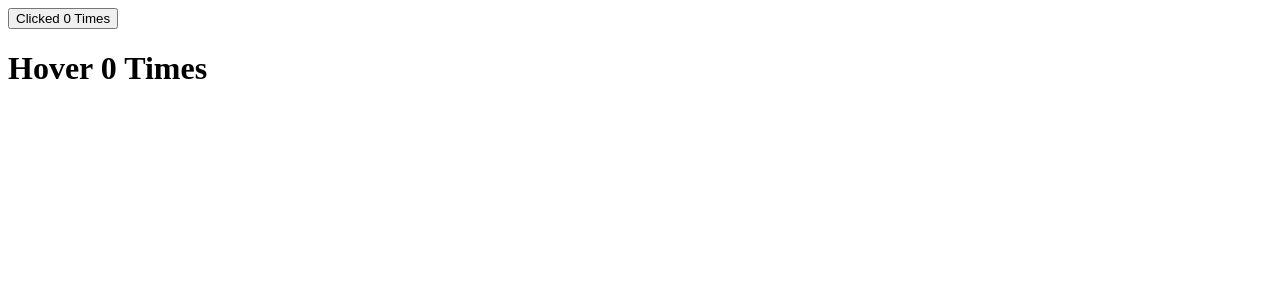
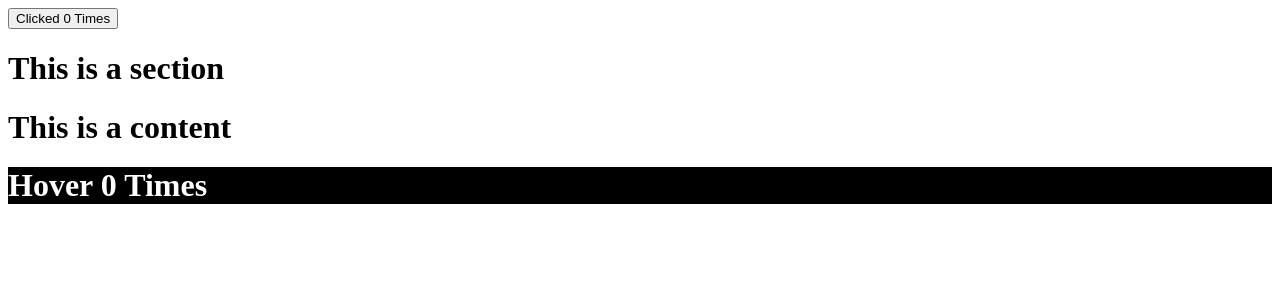
Before and after one commit to AbuSalehFaysal/lws-react, a React (Create React App) app: page / in a window 1280 px wide. Shown: the top 300 px of the page. Built offline with nearby package versions, Linux system fonts and the light colour scheme.

Commit message:
context api

```diff
--- a/src/App.js
+++ b/src/App.js
@@ -1,8 +1,16 @@
+import React from 'react';
 import ClickCounter from './components/ClickCounter';
 import Counter from './components/Counter';
-import HoverCounter from './components/HoverCounter';
+import Section from './components/Section';
+import ThemeContext from './contexts/themeContext';
 
-function App() {
+export default class App extends React.Component {
+    state = {
+        theme: 'dark',
+    };
+
+    render() {
+        const { theme } = this.state;
         return (
             <div className="App">
                 <Counter>
@@ -10,13 +18,10 @@
                         <ClickCounter count={counter} incrementCount={incrementCount} />
                     )}
                 </Counter>
-            <Counter>
-                {(counter, incrementCount) => (
-                    <HoverCounter count={counter} incrementCount={incrementCount} />
-                )}
-            </Counter>
+                <ThemeContext.Provider value={{ theme }}>
+                    <Section />
+                </ThemeContext.Provider>
             </div>
         );
     }
-
-export default App;
+}
--- /dev/null
+++ b/src/components/Content.js
@@ -0,0 +1,24 @@
+import ThemeContext from '../contexts/themeContext';
+import Counter from './Counter';
+import HoverCounter from './HoverCounter';
+
+export default function Content() {
+    return (
+        <div>
+            <h1>This is a content</h1>
+            <Counter>
+                {(counter, incrementCount) => (
+                    <ThemeContext.Consumer>
+                        {({ theme }) => (
+                            <HoverCounter
+                                count={counter}
+                                incrementCount={incrementCount}
+                                theme={theme}
+                            />
+                        )}
+                    </ThemeContext.Consumer>
+                )}
+            </Counter>
+        </div>
+    );
+}
--- a/src/components/HoverCounter.js
+++ b/src/components/HoverCounter.js
@@ -1,9 +1,12 @@
 import React from 'react';
 
-export default function HoverCounter({ count, incrementCount }) {
+export default function HoverCounter({ count, incrementCount, theme }) {
+    const style = theme === 'dark' ? { backgroundColor: '#000000', color: '#ffffff' } : null;
     return (
         <div>
-            <h1 onMouseOver={incrementCount}>Hover {count} Times</h1>
+            <h1 onMouseOver={incrementCount} style={style}>
+                Hover {count} Times
+            </h1>
         </div>
     );
 }
--- /dev/null
+++ b/src/components/Section.js
@@ -0,0 +1,11 @@
+import React from 'react';
+import Content from './Content';
+
+const Section = () => (
+    <div>
+        <h1>This is a section</h1>
+        <Content />
+    </div>
+);
+
+export default Section;
--- /dev/null
+++ b/src/contexts/themeContext.js
@@ -0,0 +1,5 @@
+import React from 'react';
+
+const themeContext = React.createContext();
+
+export default themeContext;
```
Also changed, not shown: src/lib/Context.js (added, +22 -0 lines). Lines whose indentation alone changed are shown as unchanged.
